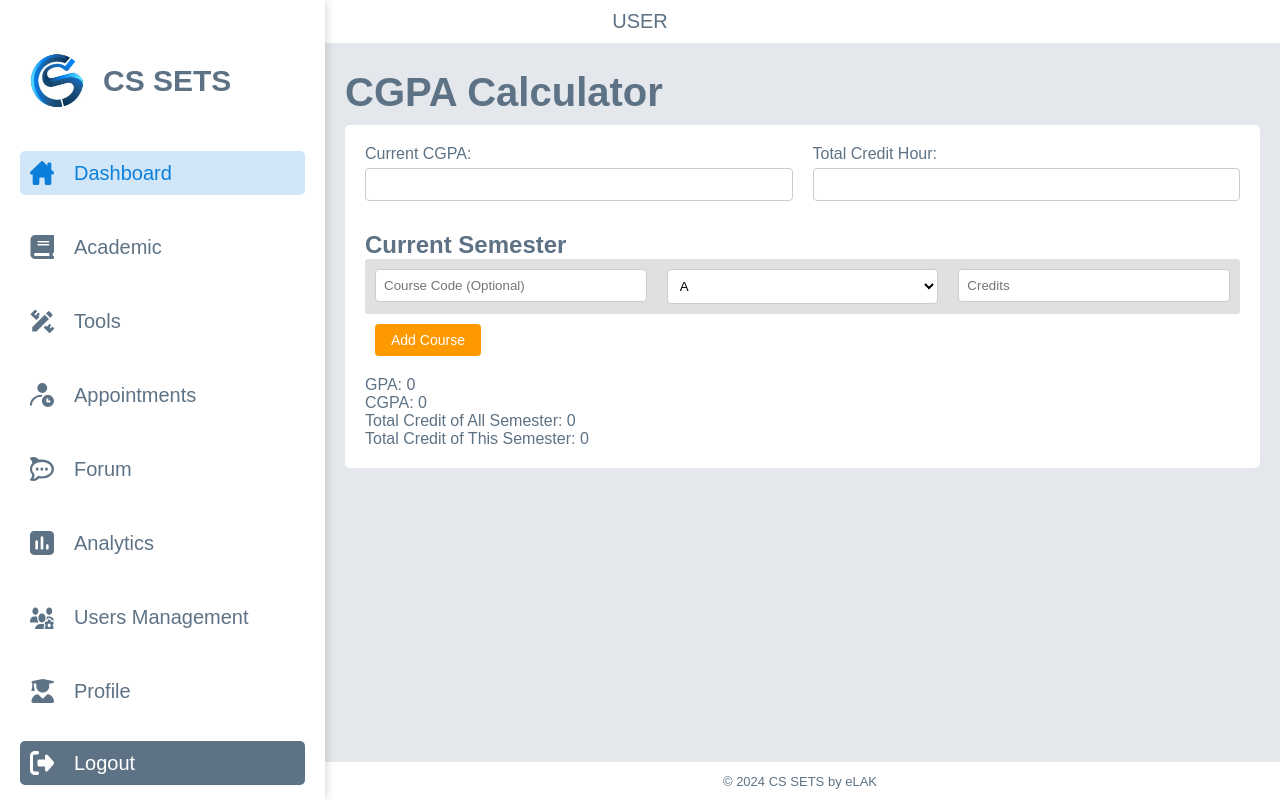
After one commit to andy-clos/CS-SETS, a Django app: page /cgpa/ in a window 1280 px wide. The commit adds this page. Run offline with Django 5.2, Linux system fonts and the light colour scheme; some libraries are stand-ins or nearby versions.

Commit message:
cgpa calculation

```diff
--- /dev/null
+++ b/app/static/css/tools/cgpa.css
@@ -0,0 +1,94 @@
+.section-title {
+  font-size: 40px;
+  font-weight: bold;
+  margin-bottom: 10px;
+}
+
+.container-all {
+  width: 100%;
+  margin: 0 auto;
+  padding: 20px;
+  background-color: white;
+  border-radius: 5px;
+}
+
+.input-group {
+  margin-bottom: 10px;
+}
+
+label {
+  display: block;
+  margin-bottom: 5px;
+}
+
+.course-row {
+  display: flex;
+  justify-content: space-between;
+  gap: 20px;
+  margin-bottom: 10px;
+  padding: 10px;
+  background-color: #e0e0e0;
+  border-radius: 3px;
+}
+
+.course-code,
+.grade,
+.credits {
+  flex: 1;
+}
+
+.course-code input,
+.grade select,
+.credits input {
+  width: 100%;
+  padding: 8px;
+  border: 1px solid #ccc;
+  border-radius: 4px;
+  background-color: white;
+}
+
+.grade select {
+  height: 35px;
+  cursor: pointer;
+}
+
+.course-code input:focus,
+.grade select:focus,
+.credits input:focus {
+  outline: none;
+  border-color: #ccc;
+}
+
+button {
+  background-color: #ff9900;
+  color: #fff;
+  border: none;
+  padding: 8px 16px;
+  border-radius: 4px;
+  font-size: 14px;
+  cursor: pointer;
+  margin-left: 10px;
+}
+
+.results {
+  margin-top: 20px;
+}
+
+.input-row {
+  display: flex;
+  justify-content: space-between;
+  gap: 20px;
+  margin-bottom: 20px;
+}
+
+.input-row .input-group {
+  flex: 1;
+  max-width: 50%;
+}
+
+.input-group input {
+  width: 100%;
+  padding: 8px;
+  border: 1px solid #ccc;
+  border-radius: 4px;
+}
--- /dev/null
+++ b/app/templates/Tools/CGPA/index.html
@@ -0,0 +1,142 @@
+{% load static %}
+<!DOCTYPE html>
+<html lang="en">
+  <head>
+    <meta charset="UTF-8" />
+    <meta name="viewport" content="width=device-width, initial-scale=1.0" />
+    <title>CS SETS</title>
+    <link rel="stylesheet" href="{% static 'css/navbar.css' %}" />
+    <link rel="stylesheet" href="{% static 'css/header.css' %}" />
+    <link rel="stylesheet" href="{% static 'css/style.css' %}" />
+    <link rel="stylesheet" href="{% static 'css/footer.css' %}" />
+    <link rel="stylesheet" href="{% static 'css/tools/cgpa.css' %}" />
+  </head>
+  <body>
+    <div class="container">
+      {% include 'navbar.html' %} {% include 'header.html' %}
+
+      <main>
+        <section class="content">
+          <h2 class="section-title">CGPA Calculator</h2>
+        </section>
+        <div class="container-all">
+            <input type="hidden" name="courseCount" id="courseCount" value="{{ course_count }}" />
+            <div class="input-row">
+                <div class="input-group">
+                    <label for="current-cgpa">Current CGPA:</label>
+                    <input type="number" id="current-cgpa" name="current-cgpa" value="{{ current_cgpa }}" min="0.00" max="4.00" step="0.01" required onchange="calculateGPAandCGPA()" />
+                </div>
+                <div class="input-group">
+                    <label for="total-credit-hour">Total Credit Hour:</label>
+                    <input type="number" id="total-credit-hour" name="total-credit-hour" value="{{ total_credit_hours }}" required onchange="calculateGPAandCGPA()" />
+                </div>
+            </div>
+
+            <h2>Current Semester</h2>
+            <div id="course-container">
+                <div class="course-row">
+                    <div class="course-code">
+                        <input type="text" name="courses[1][course_code]" placeholder="Course Code (Optional)" onchange="calculateGPAandCGPA()" />
+                    </div>
+                    <div class="grade">
+                        <select name="courses[1][grade]" onchange="calculateGPAandCGPA()" required>
+                            {% for grade, value in grading %}
+                            <option value="{{ grade }}" data-grade-value="{{ value }}">{{ grade }}</option>
+                            {% endfor %}
+                        </select>
+                    </div>
+                    <div class="credits">
+                        <input type="number" name="courses[1][credits]" placeholder="Credits" min="1" max="9" step="1" required onchange="calculateGPAandCGPA()" />
+                    </div>
+                </div>
+                {% for course in courses %}
+                <div class="course-row">
+                    <div class="course-code">
+                        <input type="text" name="courses[{{ forloop.counter }}][course_code]" value="{{ course.course_code }}" placeholder="Course Code" onchange="calculateGPAandCGPA()" />
+                    </div>
+                    <div class="grade">
+                        <select name="courses[{{ forloop.counter }}][grade]" onchange="calculateGPAandCGPA()" required>
+                            {% for grade, value in grading %}
+                            <option value="{{ grade }}" data-grade-value="{{ value }}" {% if grade == course.grade %}selected{% endif %}>{{ grade }}</option>
+                            {% endfor %}
+                        </select>
+                    </div>
+                    <div class="credits">
+                        <input type="number" name="courses[{{ forloop.counter }}][credits]" value="{{ course.credits }}" placeholder="Credits" min="1" max="9" step="1" required onchange="calculateGPAandCGPA()" />
+                    </div>
+                </div>
+                {% endfor %}
+            </div>
+
+            <button type="button" id="add-course">Add Course</button>
+
+
+        <div class="results">
+
+            <p id="gpa">GPA: {{ gpa|default:0 }}</p>
+            <p id="cgpa">CGPA: {{ new_cgpa|default:0 }}</p>
+            <p>Total Credit of All Semester: <span id="sumCredit">{{ sumCredit|default:0 }}</span></p>
+            <p>Total Credit of This Semester: <span id="total-credits">{{ total_credits|default:0 }}</span></p>
+        </div>
+      </main>
+
+      {% include 'footer.html' %}
+    </div>
+    <script src="{% static 'js/backend.js' %}"></script>
+    <script src="https://cdnjs.cloudflare.com/ajax/libs/limonte-sweetalert2/7.29.2/sweetalert2.all.js"></script>
+    <script>
+      let courseCount = 1;
+
+      function calculateGPAandCGPA() {
+            let totalPoints = 0;
+            let totalCredits = 0;
+            const courses = document.querySelectorAll('.course-row');
+
+            courses.forEach(course => {
+                const grade = course.querySelector('select[name*="[grade]"]').value;
+                const credits = parseFloat(course.querySelector('input[name*="[credits]"]').value);
+                const gradeValue = parseFloat(course.querySelector(`option[value="${grade}"]`).getAttribute('data-grade-value'));
+
+                if (gradeValue && credits) {
+                    totalPoints += gradeValue * credits;
+                    totalCredits += credits;
+                }
+            });
+
+            const gpa = totalCredits > 0 ? (totalPoints / totalCredits).toFixed(2) : 0;
+            const currentCGPA = parseFloat(document.getElementById('current-cgpa').value) || 0;
+            const totalCreditHours = parseInt(document.getElementById('total-credit-hour').value) || 0;
+
+            const newCGPA = totalCredits > 0 ? ((totalPoints + (currentCGPA * totalCreditHours)) / (totalCredits + totalCreditHours)).toFixed(2) : currentCGPA;
+            const sumCredit=totalCredits+totalCreditHours
+            document.getElementById('gpa').innerText = `GPA: ${gpa}`;
+            document.getElementById('cgpa').innerText = `CGPA: ${newCGPA}`;
+            document.getElementById('total-credits').innerText = totalCredits;
+            document.getElementById('sumCredit').innerText=sumCredit;
+        }
+
+        document.getElementById("add-course").addEventListener("click", function () {
+            const courseContainer = document.getElementById("course-container");
+            const courseCount = document.querySelectorAll('.course-row').length + 1; // Update course count
+            const newCourseRow = document.createElement("div");
+            newCourseRow.className = "course-row";
+            newCourseRow.innerHTML = `
+                <div class="course-code">
+                    <input type="text" name="courses[${courseCount}][course_code]" placeholder="Course Code (Optional)" onchange="calculateGPAandCGPA()" />
+                </div>
+                <div class="grade">
+                    <select name="courses[${courseCount}][grade]" onchange="calculateGPAandCGPA()" required>
+                        {% for grade, value in grading %}
+                        <option value="{{ grade }}" data-grade-value="{{ value }}">{{ grade }}</option>
+                        {% endfor %}
+                    </select>
+                </div>
+                <div class="credits">
+                    <input type="number" name="courses[${courseCount}][credits]" placeholder="Credits" min="1" max="9" step="1" required onchange="calculateGPAandCGPA()" />
+                </div>
+            `;
+            courseContainer.appendChild(newCourseRow);
+        });
+    </script>
+  </body>
+</html>
--- a/app/urls.py
+++ b/app/urls.py
@@ -24,4 +24,5 @@ urlpatterns = [
     path('forum/submit_comment/<int:post_id>/', submit_comment, name='submit_comment'),
     path('timetable/', views.timetable_view, name='timetable'),
     path('download-timetable/', views.download_timetable, name='download_timetable'),
+    path('cgpa/', views.cgpa_view, name='cgpa'),
 ]
--- a/app/views.py
+++ b/app/views.py
@@ -482,13 +482,11 @@ def submit_comment(request, post_id):
                 post_data.update({"comments_count": new_count})
 
                   # Add a success message
-                print("Adding success message")  # Debugging line
+                print("Adding success message")
                 messages.success(request, "Comment added successfully!")
 
                 # Redirect to the forum page
-                return redirect('forum')  # Change this line to redirect to the forum
-
-            #return to the page liao but does not return to the url correctly
+                return redirect('forum')
             else:
                 return render({'status': 'error', 'message': 'Post not found.'}, status=404)
 
@@ -632,8 +630,6 @@ def generate_timetable(selected_courses, subject_codes, request):
     </body>
     </html>
     '''
-
-    # Store in session
     request.session['timetable_html'] = table_html
 
     return table_html
@@ -658,3 +654,22 @@ def download_timetable(request):
             return response
 
     return HttpResponse('No timetable data found', status=400)
+
+def cgpa_view(request):
+    grading = [
+        ("A", 4.00),
+        ("A-", 3.67),
+        ("B+", 3.33),
+        ("B", 3.00),
+        ("B-", 2.67),
+        ("C+", 2.33),
+        ("C", 2.00),
+        ("C-", 1.67),
+        ("D+", 1.33),
+        ("D", 1.00),
+        ("D-", 0.67),
+        ("F", 0.00)
+    ]
+    return render(request, 'Tools/CGPA/index.html', {
+        'grading': grading,
+    })
```
Also changed, not shown: app/templates/Tools/tools.html (+6 -4 lines).
